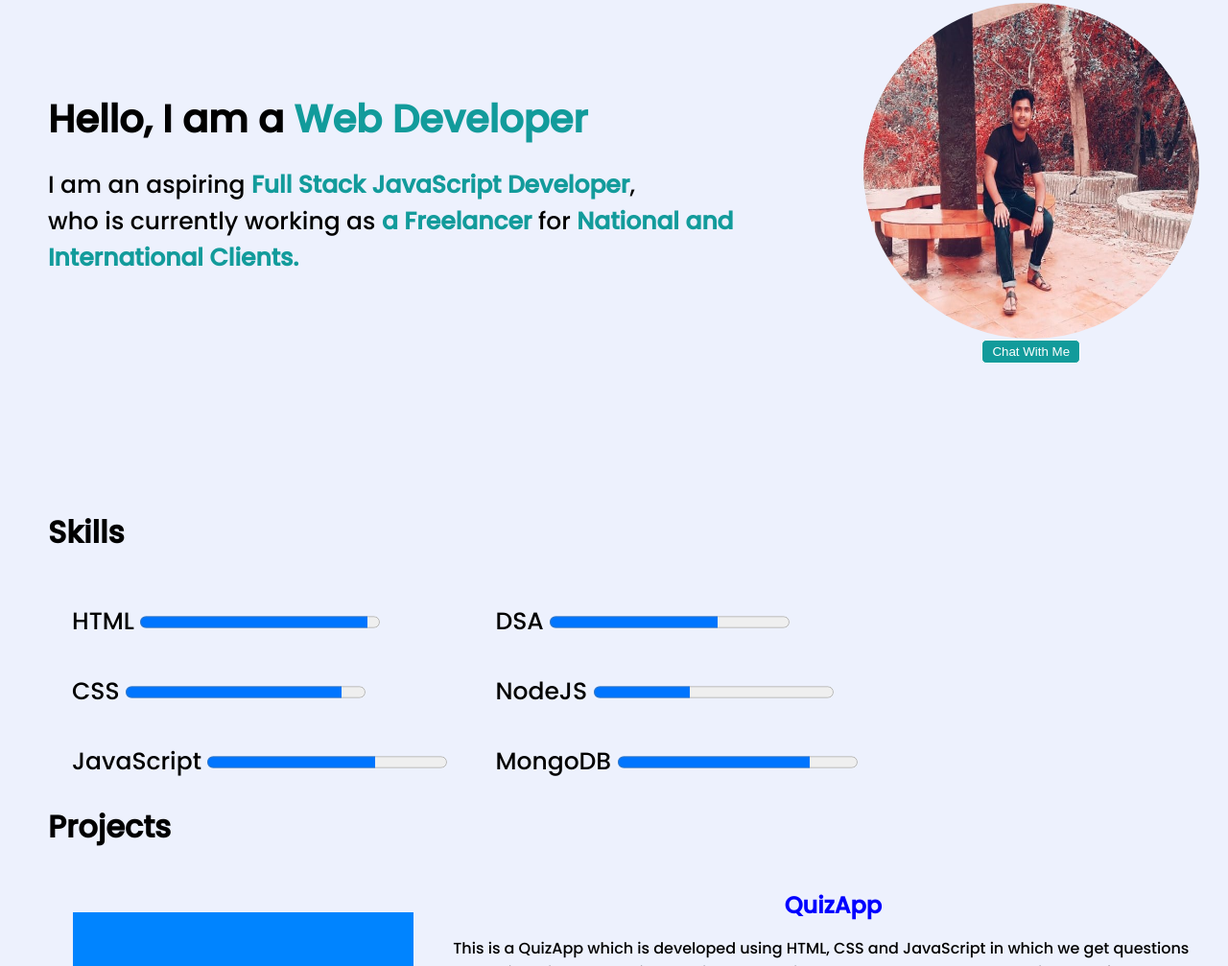
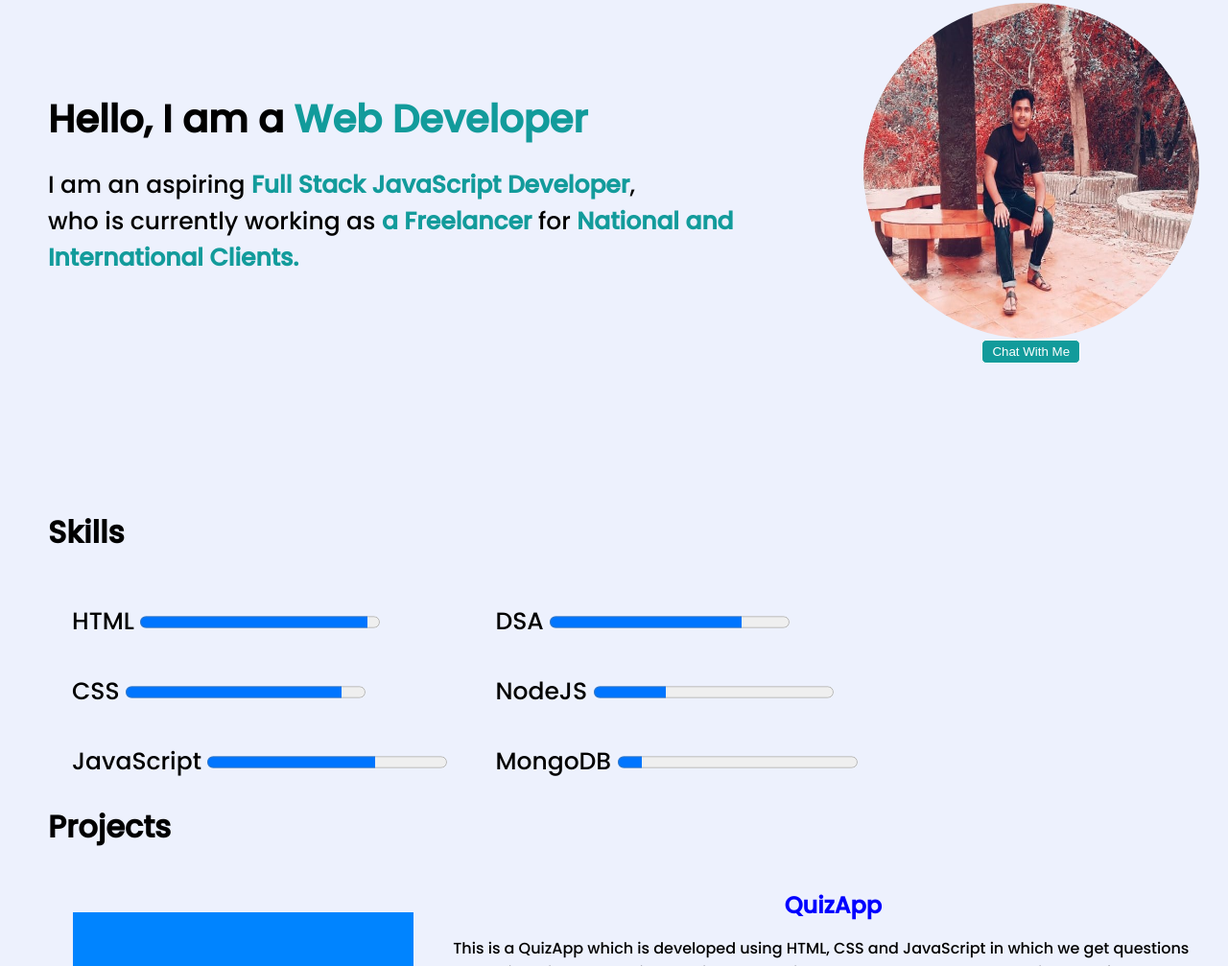
Before and after one commit to praoo/CodeSoft_Task_2, a plain HTML site: page index.html in a window 1280 px wide. Shown: the part 205-1212 px from the top of the page at 96% size. Drawn offline with Linux system fonts and the light colour scheme.

Commit message:
Update index.html

```diff
--- a/index.html
+++ b/index.html
@@ -57,7 +57,7 @@
             </div>
             <div class="bar">
                 <label for="file">CSS</label>
-                <progress id="file" max="100" value="90">85%</progress>
+                <progress id="file" max="100" value="90">90%</progress>
             </div>
             <div class="bar">
                 <label for="file">JavaScript</label>
@@ -67,14 +67,14 @@
         <div class="secondcolumn">
             <div class="bar">
                 <label for="file">DSA</label>
-                <progress id="file" max="100" value="70">60%</progress>
+                <progress id="file" max="100" value="80">80%</progress>
             </div>
             <div class="bar">
                 <label for="file">NodeJS</label>
-                <progress id="file" max="100" value="40">90%</progress></div>
+                <progress id="file" max="100" value="30">30%</progress></div>
             <div class="bar">
                 <label for="file">MongoDB</label>
-                <progress id="file" max="100" value="80">80%</progress></div>
+                <progress id="file" max="100" value="10">10%</progress></div>
         </div>
     </div>
     <div class="topic">
```
